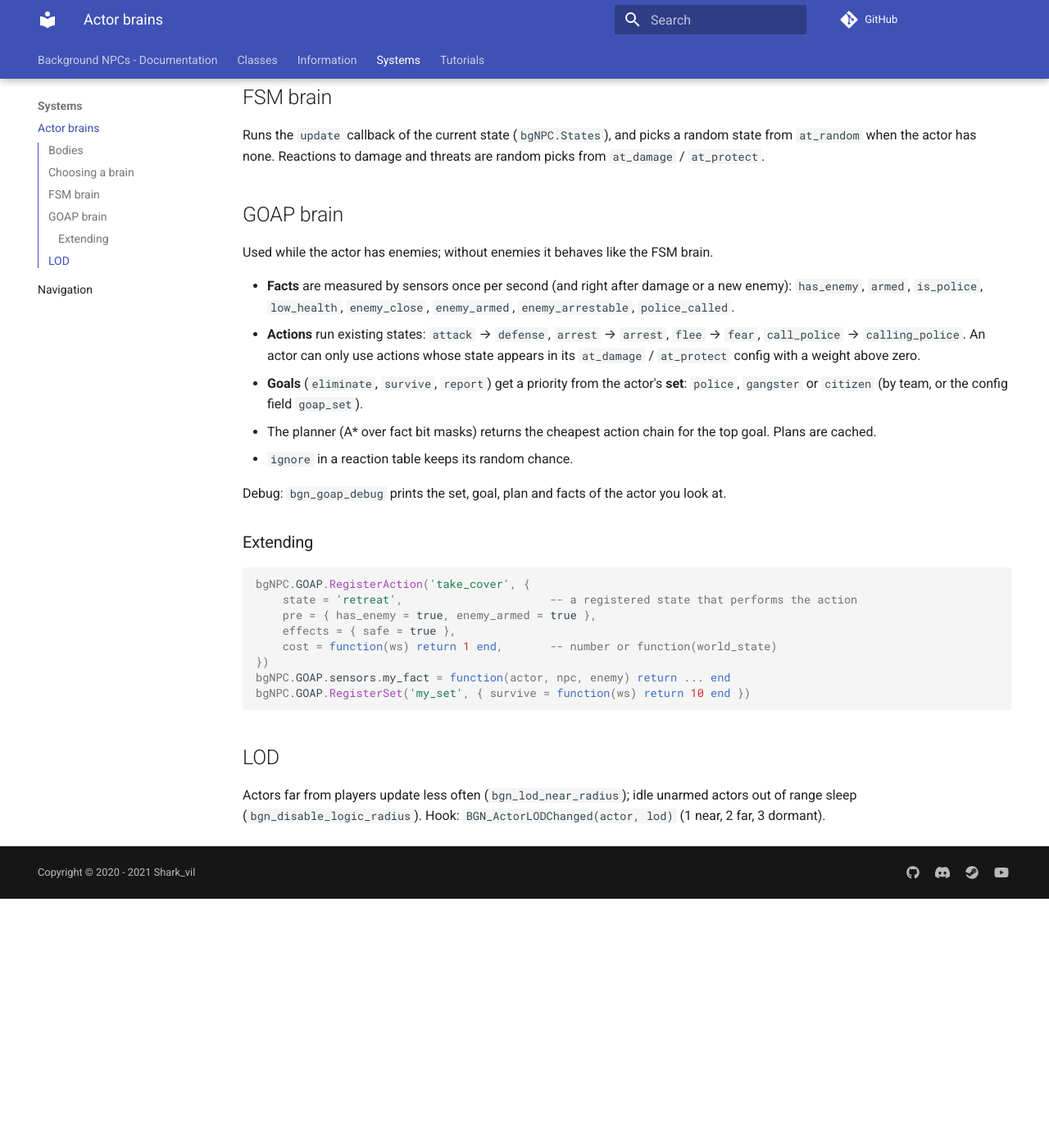
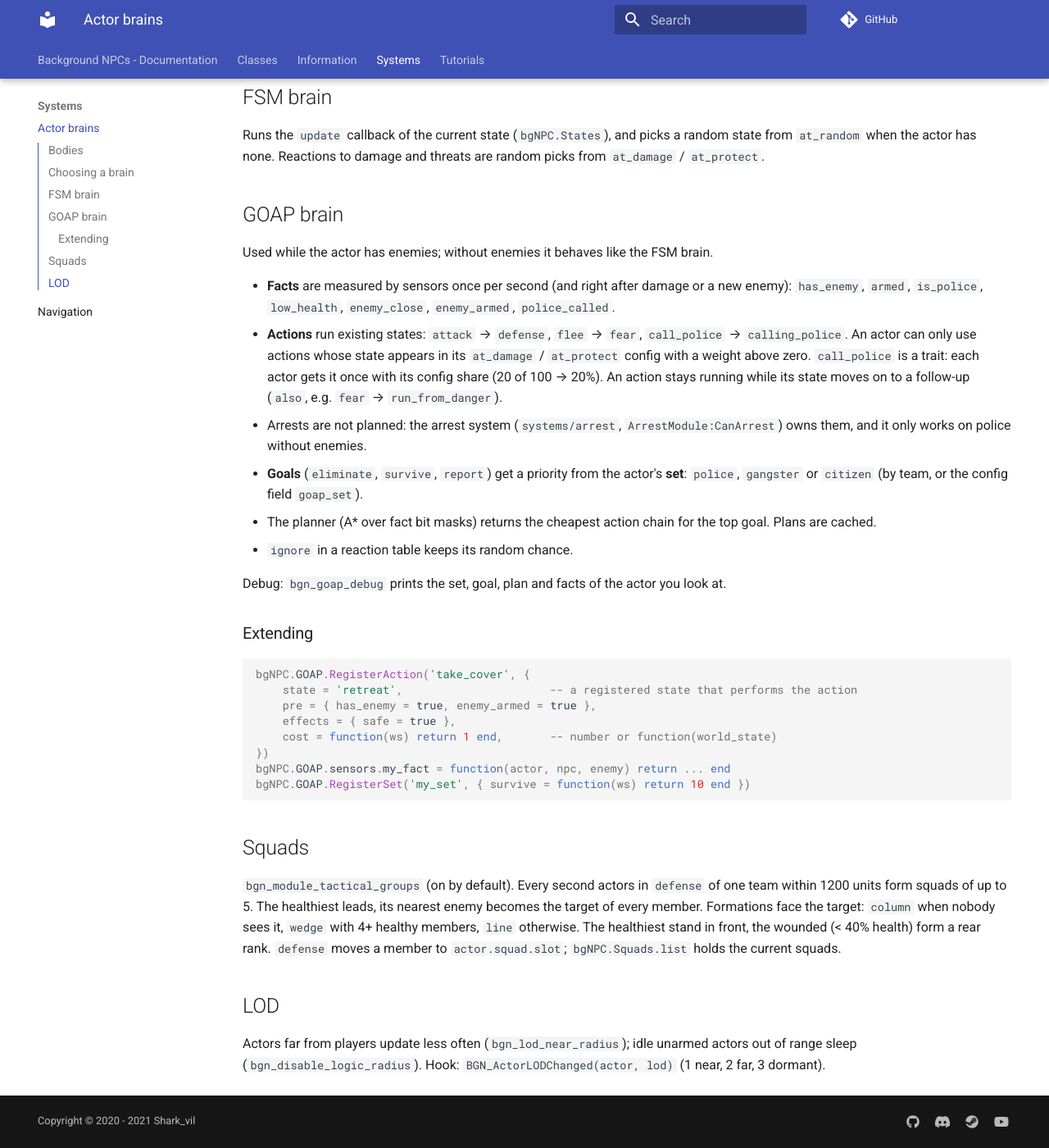
Before and after one commit to Shark-vil/background-citizens, an MkDocs documentation site: the page built from docs/systems/brains.md, in a window 1280 px wide and 1400 px high, scrolled down 553 px. Shown: the whole window at 82% size. Built offline with MkDocs 1.6.1 and Material for MkDocs 9.7.7, drawn with Linux system fonts in a browser that asks for light colours; comment, search, counter and statistics services are not loaded; before the commit the page ends 1649 px from its top, so only the background shows below that.

Commit message:
Squads with formations, defense fixes
- Tactical groups rewritten as squads (on by default): same-team armed actors in defense
  share the leader's target, take column / wedge / line slots, healthiest in front,
  wounded in a rear rank
- Defense draws the weapon at once (CheckMoveUpdate blocked the first 5 s); self-heal arms
  only always-armed actors; defense switches enemies to D_HT and the body to combat

Co-Authored-By: Claude Opus 5.5 <noreply@anthropic.com>

````diff
--- a/docs/systems/brains.md
+++ b/docs/systems/brains.md
@@ -27,10 +27,13 @@ when the actor has none. Reactions to damage and threats are random picks from `
 Used while the actor has enemies; without enemies it behaves like the FSM brain.
 
 - **Facts** are measured by sensors once per second (and right after damage or a new enemy):
-  `has_enemy`, `armed`, `is_police`, `low_health`, `enemy_close`, `enemy_armed`, `enemy_arrestable`, `police_called`.
-- **Actions** run existing states: `attack` → `defense`, `arrest` → `arrest`, `flee` → `fear`,
-  `call_police` → `calling_police`. An actor can only use actions whose state appears in its
-  `at_damage` / `at_protect` config with a weight above zero.
+  `has_enemy`, `armed`, `is_police`, `low_health`, `enemy_close`, `enemy_armed`, `police_called`.
+- **Actions** run existing states: `attack` → `defense`, `flee` → `fear`, `call_police` → `calling_police`.
+  An actor can only use actions whose state appears in its `at_damage` / `at_protect` config with a weight
+  above zero. `call_police` is a trait: each actor gets it once with its config share (20 of 100 → 20%).
+  An action stays running while its state moves on to a follow-up (`also`, e.g. `fear` → `run_from_danger`).
+- Arrests are not planned: the arrest system (`systems/arrest`, `ArrestModule:CanArrest`) owns them, and it
+  only works on police without enemies.
 - **Goals** (`eliminate`, `survive`, `report`) get a priority from the actor's **set**: `police`, `gangster`
   or `citizen` (by team, or the config field `goap_set`).
 - The planner (A* over fact bit masks) returns the cheapest action chain for the top goal. Plans are cached.
@@ -51,6 +54,14 @@ bgNPC.GOAP.sensors.my_fact = function(actor, npc, enemy) return ... end
 bgNPC.GOAP.RegisterSet('my_set', { survive = function(ws) return 10 end })
 ```
 
+## Squads
+
+`bgn_module_tactical_groups` (on by default). Every second actors in `defense` of one team within 1200 units
+form squads of up to 5. The healthiest leads, its nearest enemy becomes the target of every member.
+Formations face the target: `column` when nobody sees it, `wedge` with 4+ healthy members, `line` otherwise.
+The healthiest stand in front, the wounded (< 40% health) form a rear rank. `defense` moves a member to
+`actor.squad.slot`; `bgNPC.Squads.list` holds the current squads.
+
 ## LOD
 
 Actors far from players update less often (`bgn_lod_near_radius`); idle unarmed actors out of range sleep
````
Also changed, not shown: 3 other files.
